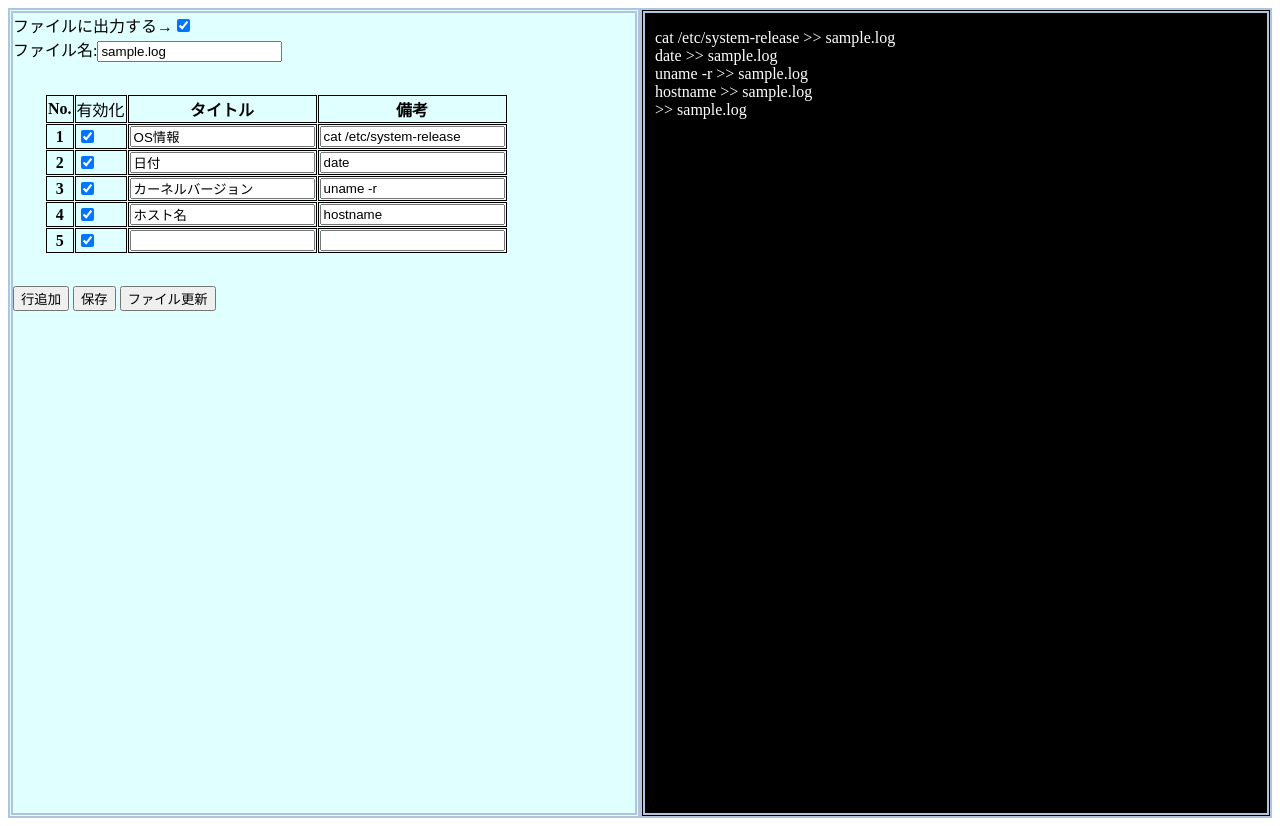
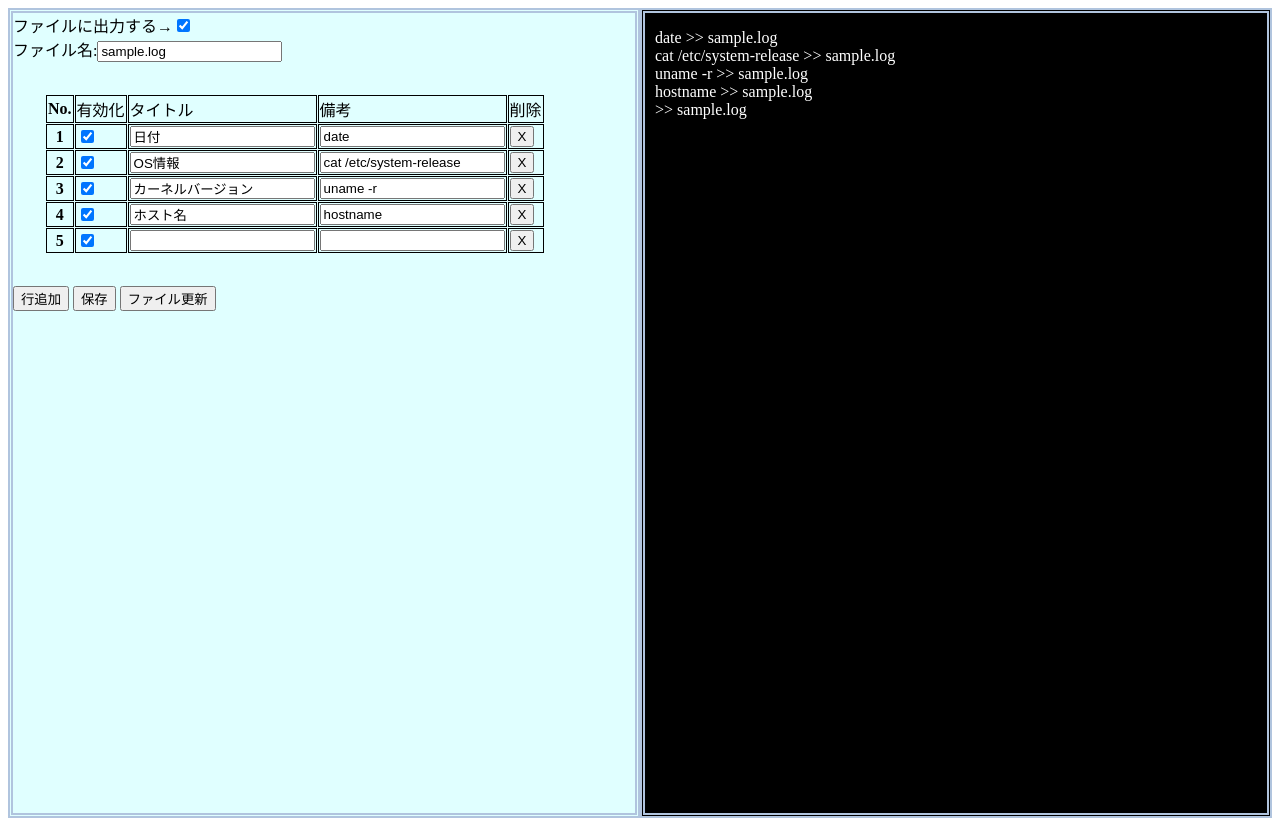
Before and after one commit to nkymriy/script_editor, a plain HTML site: page main.html in a window 1280 px wide. Both pictures are taken after a click on the button "行追加". Drawn offline with Linux system fonts and the light colour scheme.

Commit message:
削除ボタンを追加

```diff
--- a/data.json
+++ b/data.json
@@ -1 +1 @@
-{"items":[{"os":"RHEL8.6","commands":[{"id":1,"enabled":true,"title":"OS情報","command":"cat /etc/system-release"},{"id":2,"enabled":true,"title":"日付","command":"date"},{"id":3,"enabled":true,"title":"カーネルバージョン","command":"uname -r"},{"id":4,"enabled":true,"title":"ホスト名","command":"hostname"}]}]}
+{"items":[{"os":"RHEL8.6","commands":[{"id":1,"enabled":true,"title":"日付","command":"date"},{"id":2,"enabled":true,"title":"OS情報","command":"cat /etc/system-release"},{"id":3,"enabled":true,"title":"カーネルバージョン","command":"uname -r"},{"id":4,"enabled":true,"title":"ホスト名","command":"hostname"}]}]}
--- a/js/script.js
+++ b/js/script.js
@@ -30,6 +30,9 @@ function initialize() {
 
 	$("#update-button").off("click");
 	$("#update-button").on("click", function () { saveJson(); updateJsonFile(); });
+
+	$("input[data-command='delete']").off("click");
+	$("input[data-command='delete']").on("click", function () { deleteRow($(this)); });
 
 	update()
 }
@@ -77,10 +80,11 @@ function addRow() {
 	let id = $(".row").length + 1
 	var tr =
 		`<tr data-id="${id}" data-enabled="true" class="row">
-			<th data-type="id" class="row">${id}</th>
+			<th data-type="id">${id}</th>
 			<td><input type="checkbox" data-type="enabled" checked></td>
 			<td><input type="textbox" data-type="title"></td>
 			<td><input type="textbox" data-type="command"></td>
+			<td><input type="button" data-command="delete" value="X"></td>
 		`
 	$(tr).appendTo($(".sortable-list"));
 	initialize();
@@ -89,6 +93,7 @@ function addRow() {
 
 function saveJson() {
 	let jsonItem = tableToDict();
+	console.log(jsonItem);
 	jsonData.items.forEach(function (item, index) {
 		if (item.os == "RHEL8.6") {
 			jsonData.items[index] = jsonItem;
@@ -131,6 +136,7 @@ function readJson() {
 					<td><input type="checkbox" data-type="enabled" ${command.enabled ? "checked" : ""}></td>
 					<td><input type="textbox" data-type="title" value="${command.title}"></td>
 					<td><input type="textbox" data-type="command" value="${command.command}"></td>
+					<td><input type="button" data-command="delete" value="X"></td>
 				`
 					$(tr).appendTo($(".sortable-list"));
 					index += 1;
@@ -165,6 +171,10 @@ async function updateJsonFile(){
 	await writable.close();
 }
 
+function deleteRow(object){
+	object.parent().parent().remove();
+}
+
 function toast(msg) {
 
 	$.toast({
--- a/main.html
+++ b/main.html
@@ -22,8 +22,9 @@
 						<tr>
 							<th>No.</th>
 							<td>有効化</td>
-							<th>タイトル</th>
-							<th>備考</th>
+							<td>タイトル</td>
+							<td>備考</td>
+							<td>削除</td>
 						</tr>
 					</thead>
 					<tbody class="sortable-list">
```
Also changed, not shown: 1 other file.
